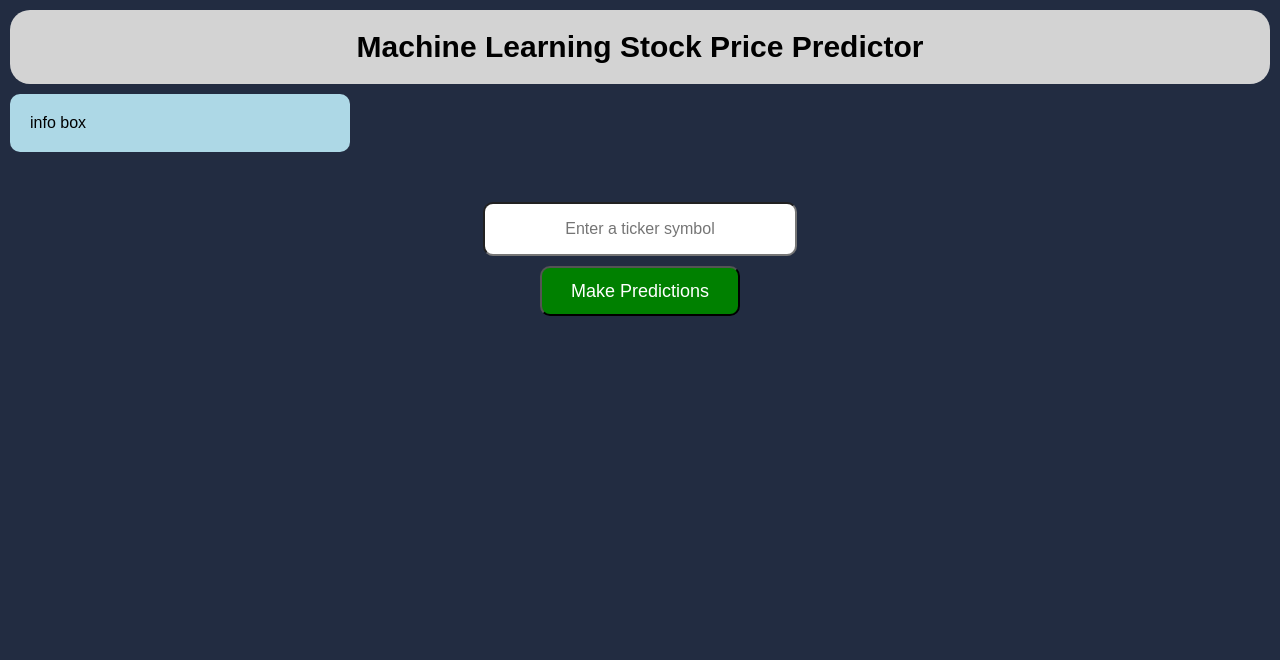
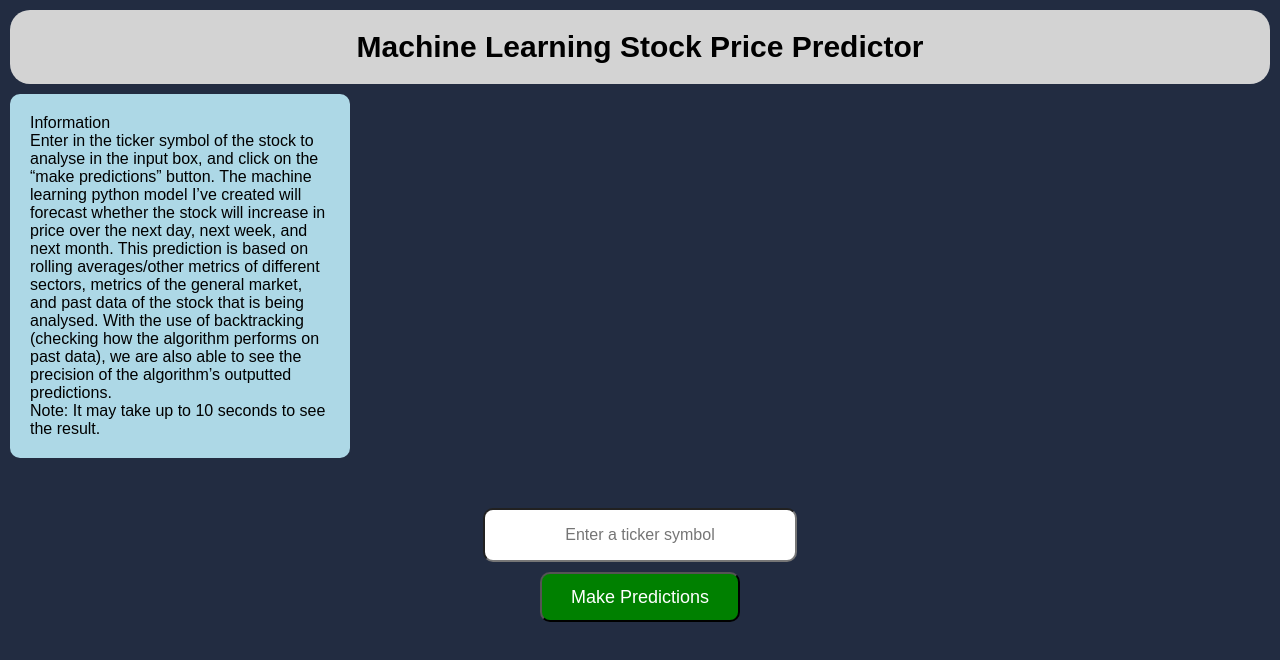
Before and after one commit to Jaspvr/Stock-Predictor, a React (Create React App) app in the folder react-stock/: page / in a window 1280 px wide. Shown: the top 660 px of the page. Built offline with nearby package versions, Linux system fonts and the light colour scheme.

Commit message:
Update Info.js

```diff
--- a/react-stock/src/Info.js
+++ b/react-stock/src/Info.js
@@ -2,7 +2,14 @@ import React from 'react';
 import './Info.css';
 
 function Title() {
-  return <div className="info-box">info box</div>;
+  return <div className="info-box">
+    Information
+    <br />
+    Enter in the ticker symbol of the stock to analyse in the input box, and click on the “make predictions” button. The machine learning python model I’ve created will forecast whether the stock will increase in price over the next day, next week, and next month. This prediction is based on rolling averages/other metrics of different sectors, metrics of the general market, and past data of the stock that is being analysed. With the use of backtracking (checking how the algorithm performs on past data), we are also able to see the precision of the algorithm’s outputted predictions.
+    <br />
+    Note: It may take up to 10 seconds to see the result.
+
+  </div>;
 }
 
 export default Title;
```
